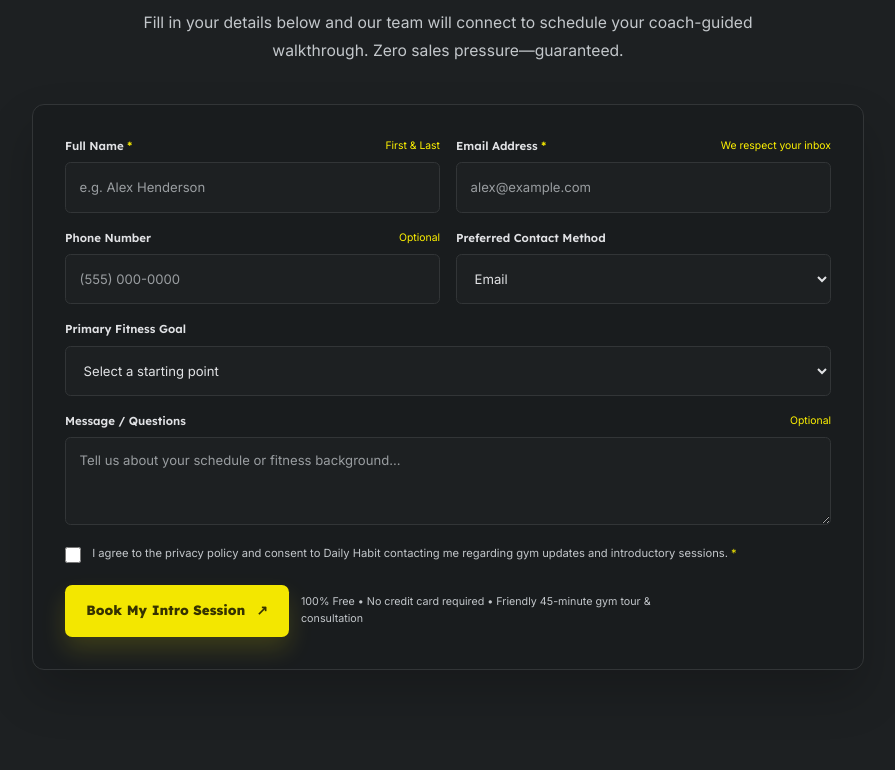
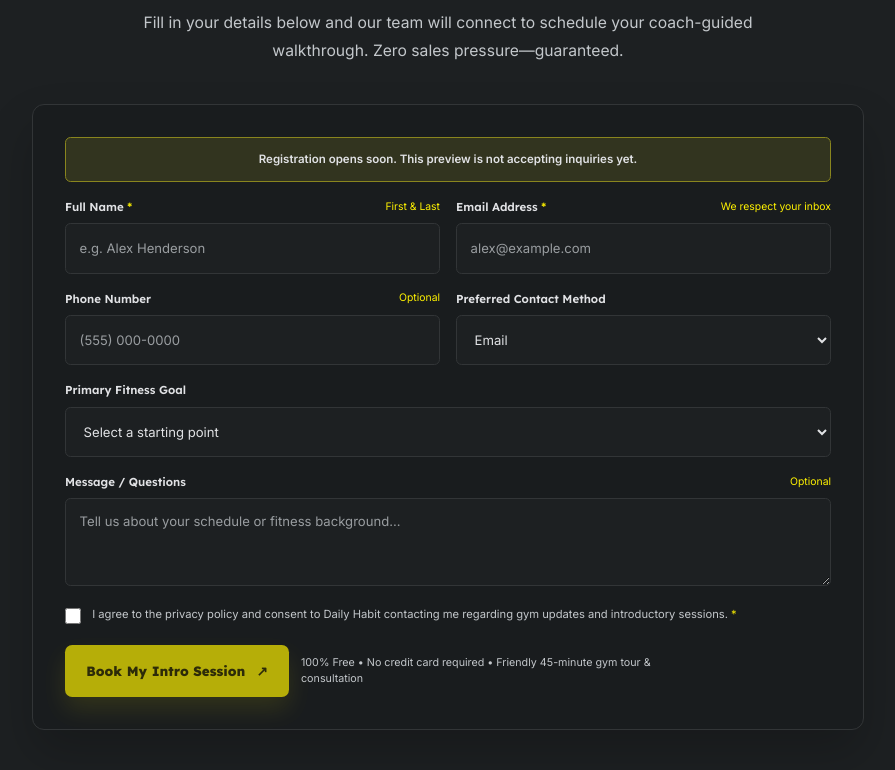
Before and after one commit to luisantonioj/daily-habit-fitness-gym, a Next.js app: page / in a window 1280 px wide. Shown: the part 8210-8980 px from the top of the page, without its empty margins (192-1087 px from the left). Built offline with nearby package versions, Linux system fonts and the light colour scheme.

Commit message:
feat: gate lead capture for preview deployment

```diff
--- a/app/api/leads/route.ts
+++ b/app/api/leads/route.ts
@@ -5,6 +5,10 @@ import { updateLeadConfirmation } from "@/lib/sheets/client";
 import { getLeadFieldErrors, leadSchema } from "@/lib/validation/lead";
 
 export async function POST(request: Request) {
+  if (process.env.LEADS_ENABLED !== "true") {
+    return NextResponse.json({ ok: false, error: "Registration is temporarily unavailable." }, { status: 503 });
+  }
+
   let body: unknown;
 
   try {
--- a/app/globals.css
+++ b/app/globals.css
@@ -1645,6 +1645,19 @@ button, input, select, textarea { font: inherit; }
   box-shadow: 0 1.5rem 3rem rgb(0 0 0 / 0.2);
 }
 
+.stitch-registration .lead-form-notice {
+  margin: 0;
+  padding: 0.8rem 0.9rem;
+  border: 1px solid color-mix(in srgb, var(--stitch-accent) 45%, var(--stitch-border));
+  border-radius: 0.35rem;
+  background: color-mix(in srgb, var(--stitch-accent) 10%, var(--stitch-surface));
+  color: var(--stitch-text);
+  font-size: 0.72rem;
+  font-weight: 600;
+  line-height: 1.5;
+  text-align: center;
+}
+
 .stitch-registration .field-group {
   gap: 0.5rem;
 }
--- a/components/landing/landing-page.tsx
+++ b/components/landing/landing-page.tsx
@@ -28,6 +28,7 @@ function MediaImage({ media, className = "" }: { media: MediaAsset; className?:
 
 export function LandingPage() {
   const { benefits, experience, coaching, tour, memberships, community, faq, location, form, footer } = stitchContent;
+  const leadsEnabled = process.env.LEADS_ENABLED === "true";
 
   return (
     <div className="site-frame">
@@ -75,7 +76,7 @@ export function LandingPage() {
 
         <section className="stitch-section stitch-location" id="location-contact" aria-labelledby="location-title"><div className="site-shell"><SectionHeader id="location-title" eyebrow={location.eyebrow} title={location.title} /><div className="stitch-location-grid"><div className="stitch-location-cards"><article><div><Icon name="pin_drop" /><h3>{location.addressTitle}</h3></div><strong>{location.address}</strong><p>{location.addressCopy}</p></article><article><div><Icon name="schedule" /><h3>Operating Hours</h3></div><strong>{location.hours}</strong><dl>{location.hoursRows.map(([label, value]) => <div key={label}><dt>{label}</dt><dd>{value}</dd></div>)}</dl></article><article><div><Icon name="alternate_email" /><h3>Direct Contact</h3></div><strong>{location.contact}</strong><p>{location.contactCopy}</p></article></div><div className="stitch-map"><div className="stitch-map-art" aria-hidden="true" /><div className="stitch-map-callout"><div><i aria-hidden="true" /><div><b>{location.mapLabel}</b><span>{location.mapSubLabel}</span></div></div><a href="#register">{location.cta}</a></div></div></div></div></section>
 
-        <section className="stitch-section stitch-registration" id="register" aria-labelledby="register-title"><div className="site-shell stitch-registration-shell"><SectionHeader id="register-title" eyebrow={form.eyebrow} title={form.title} description={form.description} centered /><LeadForm /></div></section>
+        <section className="stitch-section stitch-registration" id="register" aria-labelledby="register-title"><div className="site-shell stitch-registration-shell"><SectionHeader id="register-title" eyebrow={form.eyebrow} title={form.title} description={form.description} centered /><LeadForm enabled={leadsEnabled} /></div></section>
       </main>
 
       <footer className="stitch-footer"><div className="site-shell"><div className="stitch-footer-grid"><div className="stitch-footer-brand"><Image className="stitch-footer-logo" src="/brand/daily-habit-logo.png" alt="Daily Habit Fitness Gym" width={1200} height={630} /><p>{footer.description}</p><div className="stitch-footer-verified"><Icon name="verified" />{footer.verification}</div></div><div className="stitch-footer-links"><span>Explore</span>{footer.explore.map(([label, href]) => <a href={href} key={label}>{label}</a>)}</div><div className="stitch-footer-links"><span>Member Support</span>{footer.support.map(([label, href]) => <a href={href} key={label}>{label}</a>)}</div><div className="stitch-footer-links"><span>Facility</span><p>{footer.facility}</p><p className="stitch-footer-location"><Icon name="location_on" />{footer.location}</p></div></div><div className="stitch-footer-bottom"><span>{footer.copyright}</span><div><a href="#privacy-policy">Privacy Policy</a><a href="#accessibility">Accessibility Statement</a><a href="#terms">Terms of Service</a></div></div></div></footer>
--- a/components/lead-form/lead-form.tsx
+++ b/components/lead-form/lead-form.tsx
@@ -9,6 +9,10 @@ type ApiResponse =
   | { ok: true; leadId: string }
   | { ok: false; error?: string; fieldErrors?: Record<string, string[]> };
 
+type LeadFormProps = {
+  enabled?: boolean;
+};
+
 const goals = [
   "Build a consistent workout routine",
   "Get stronger",
@@ -17,7 +21,7 @@ const goals = [
   "Something else",
 ];
 
-export function LeadForm() {
+export function LeadForm({ enabled = false }: LeadFormProps) {
   const formContent = stitchContent.form;
   const [state, setState] = useState<FormState>("idle");
   const [message, setMessage] = useState("");
@@ -25,6 +29,8 @@ export function LeadForm() {
 
   async function handleSubmit(event: FormEvent<HTMLFormElement>) {
     event.preventDefault();
+    if (!enabled) return;
+
     setState("submitting");
     setMessage("");
     setFieldErrors({});
@@ -90,7 +96,9 @@ export function LeadForm() {
   }
 
   return (
-    <form className="lead-form" onSubmit={handleSubmit} noValidate>
+    <form className="lead-form" data-leads-enabled={enabled} onSubmit={handleSubmit} noValidate>
+      {!enabled ? <p className="lead-form-notice" id="lead-form-preview-note" role="status">Registration opens soon. This preview is not accepting inquiries yet.</p> : null}
+
       <div className="form-grid form-grid-two">
         <div className="field-group">
           <label htmlFor="lead-name"><span>Full Name <span aria-hidden="true">*</span></span><span className="field-hint">First &amp; Last</span></label>
@@ -150,7 +158,7 @@ export function LeadForm() {
       {state === "error" ? <p className="form-alert" role="alert">{message}</p> : null}
 
       <div className="form-submit-row">
-        <button className="button button-primary form-submit" type="submit" disabled={state === "submitting"}>
+        <button className="button button-primary form-submit" type="submit" disabled={!enabled || state === "submitting"}>
           {state === "submitting" ? formContent.submitLoading : formContent.submit}
           <span aria-hidden="true">↗</span>
         </button>
```
Also changed, not shown: 4 other files (tests, documents, lock files or other folders).
